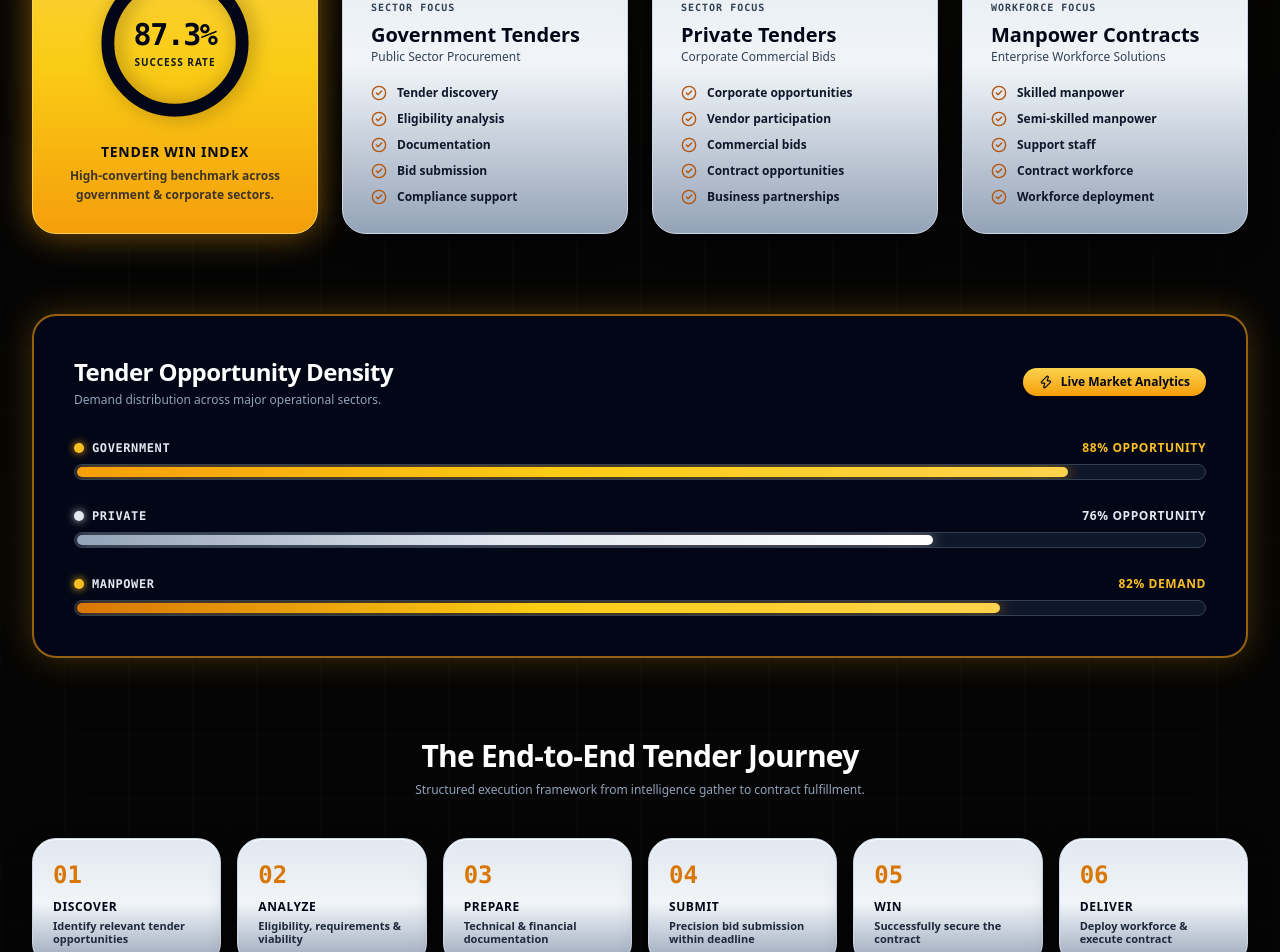
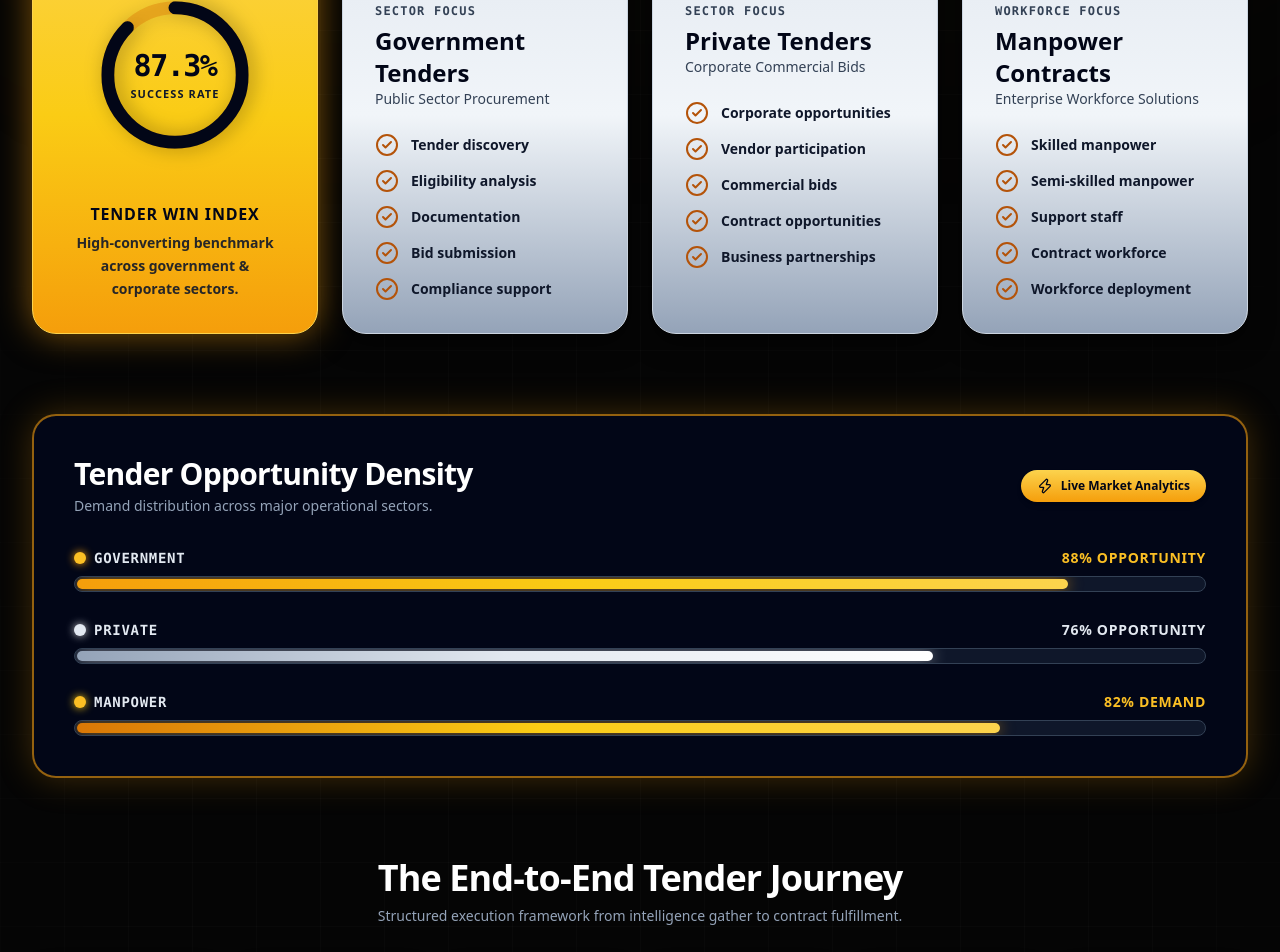
Before and after one commit to ask2global/ASK2Global-Website, a React (Vite) app: page / in a window 1280 px wide. Shown: the part 1848-2800 px from the top of the page. Built offline with nearby package versions, Linux system fonts and the light colour scheme; no server answers.

Commit message:
feat: update - tendar font size 3.0  date 12-oct-26  commit

```diff
--- a/src/components/TenderTable.jsx
+++ b/src/components/TenderTable.jsx
@@ -24,9 +24,9 @@ export default function TenderPerformanceSection() {
    - Hover State: Full Glossy Gold Gradient with Amber Glow
   */
 
-  const interactiveCard = "relative p-7 rounded-3xl bg-gradient-to-b from-slate-200 via-slate-100 to-slate-400 border border-slate-300 text-slate-900 shadow-[0_10px_25px_rgba(0,0,0,0.5),inset_0_1px_0_rgba(255,255,255,0.9)] hover:from-amber-300 hover:via-yellow-400 hover:to-amber-500 hover:border-amber-300 hover:text-slate-950 hover:shadow-[0_0_35px_rgba(245,158,11,0.6),inset_0_1px_0_rgba(255,255,255,0.9)] hover:scale-[1.03] transition-all duration-300 ease-out flex flex-col justify-between group cursor-pointer";
+  const interactiveCard = "relative p-8 rounded-3xl bg-gradient-to-b from-slate-200 via-slate-100 to-slate-400 border border-slate-300 text-slate-900 shadow-[0_10px_25px_rgba(0,0,0,0.5),inset_0_1px_0_rgba(255,255,255,0.9)] hover:from-amber-300 hover:via-yellow-400 hover:to-amber-500 hover:border-amber-300 hover:text-slate-950 hover:shadow-[0_0_35px_rgba(245,158,11,0.6),inset_0_1px_0_rgba(255,255,255,0.9)] hover:scale-[1.03] transition-all duration-300 ease-out flex flex-col justify-between group cursor-pointer";
 
-  const goldenActiveCard = "relative p-7 rounded-3xl bg-gradient-to-b from-amber-300 via-yellow-400 to-amber-500 border border-amber-300 text-slate-950 shadow-[0_0_35px_rgba(245,158,11,0.5),inset_0_1px_0_rgba(255,255,255,0.9)] hover:scale-[1.03] transition-all duration-300 flex flex-col justify-between group cursor-pointer";
+  const goldenActiveCard = "relative p-8 rounded-3xl bg-gradient-to-b from-amber-300 via-yellow-400 to-amber-500 border border-amber-300 text-slate-950 shadow-[0_0_35px_rgba(245,158,11,0.5),inset_0_1px_0_rgba(255,255,255,0.9)] hover:scale-[1.03] transition-all duration-300 flex flex-col justify-between group cursor-pointer";
 
   return (
     <section className="relative w-full bg-[#050505] text-slate-100 font-sans py-24 px-4 sm:px-6 lg:px-8 overflow-hidden">
@@ -51,7 +51,7 @@ export default function TenderPerformanceSection() {
             Tender Performance at a Glance
           </h2>
 
-          <p className="text-base sm:text-lg text-slate-300 max-w-2xl mx-auto font-medium">
+          <p className="text-lg sm:text-xl text-slate-300 max-w-2xl mx-auto font-medium">
             Turning Tender Opportunities into Successful Business Outcomes through Intelligent Analytics.
           </p>
         </div>
@@ -65,7 +65,7 @@ export default function TenderPerformanceSection() {
               <Star className="w-4 h-4 text-slate-950 fill-slate-950/30 animate-pulse" />
             </div>
 
-            <span className="text-[11px] font-mono font-black text-slate-900 uppercase tracking-widest mb-1">
+            <span className="text-xs font-mono font-black text-slate-900 uppercase tracking-widest mb-1">
               Primary Metric
             </span>
 
@@ -88,15 +88,15 @@ export default function TenderPerformanceSection() {
                 <span className="text-3xl font-black font-mono text-slate-950 tracking-tighter">
                   87.3%
                 </span>
-                <span className="text-[10px] text-slate-900 font-extrabold tracking-widest uppercase mt-0.5">
+                <span className="text-[11px] text-slate-900 font-extrabold tracking-widest uppercase mt-0.5">
                   Success Rate
                 </span>
               </div>
             </div>
 
             <div>
-              <h3 className="text-sm font-black text-slate-950 uppercase tracking-wider">Tender Win Index</h3>
-              <p className="text-xs text-slate-900/80 font-semibold mt-1 leading-relaxed">High-converting benchmark across government & corporate sectors.</p>
+              <h3 className="text-base font-black text-slate-950 uppercase tracking-wider">Tender Win Index</h3>
+              <p className="text-sm text-slate-900/90 font-semibold mt-1.5 leading-relaxed">High-converting benchmark across government & corporate sectors.</p>
             </div>
           </div>
 
@@ -106,14 +106,14 @@ export default function TenderPerformanceSection() {
               <div className="w-12 h-12 rounded-2xl bg-gradient-to-b from-slate-100 to-slate-300 group-hover:from-amber-200 group-hover:to-amber-400 border border-slate-400 group-hover:border-amber-300 flex items-center justify-center mb-5 shadow-inner transition-colors duration-300">
                 <Building2 className="w-6 h-6 text-slate-900" />
               </div>
-              <span className="text-[10px] font-mono font-extrabold text-slate-700 group-hover:text-slate-900 uppercase tracking-widest">Sector Focus</span>
-              <h3 className="text-xl font-black text-slate-950 mt-1">Government Tenders</h3>
-              <p className="text-xs text-slate-700 group-hover:text-slate-900/90 font-medium mb-5">Public Sector Procurement</p>
+              <span className="text-xs font-mono font-extrabold text-slate-700 group-hover:text-slate-900 uppercase tracking-widest">Sector Focus</span>
+              <h3 className="text-2xl font-black text-slate-950 mt-1">Government Tenders</h3>
+              <p className="text-sm text-slate-700 group-hover:text-slate-900/90 font-medium mb-6">Public Sector Procurement</p>
 
-              <ul className="space-y-2.5 text-xs text-slate-900 font-bold">
+              <ul className="space-y-3 text-sm text-slate-900 font-bold">
                 {['Tender discovery', 'Eligibility analysis', 'Documentation', 'Bid submission', 'Compliance support'].map((item, idx) => (
-                  <li key={idx} className="flex items-center gap-2.5">
-                    <CheckCircle2 className="w-4 h-4 text-amber-700 group-hover:text-slate-950 shrink-0" />
+                  <li key={idx} className="flex items-center gap-3">
+                    <CheckCircle2 className="w-4.5 h-4.5 text-amber-700 group-hover:text-slate-950 shrink-0" />
                     <span>{item}</span>
                   </li>
                 ))}
@@ -127,14 +127,14 @@ export default function TenderPerformanceSection() {
               <div className="w-12 h-12 rounded-2xl bg-gradient-to-b from-slate-100 to-slate-300 group-hover:from-amber-200 group-hover:to-amber-400 border border-slate-400 group-hover:border-amber-300 flex items-center justify-center mb-5 shadow-inner transition-colors duration-300">
                 <Briefcase className="w-6 h-6 text-slate-900" />
               </div>
-              <span className="text-[10px] font-mono font-extrabold text-slate-700 group-hover:text-slate-900 uppercase tracking-widest">Sector Focus</span>
-              <h3 className="text-xl font-black text-slate-950 mt-1">Private Tenders</h3>
-              <p className="text-xs text-slate-700 group-hover:text-slate-900/90 font-medium mb-5">Corporate Commercial Bids</p>
+              <span className="text-xs font-mono font-extrabold text-slate-700 group-hover:text-slate-900 uppercase tracking-widest">Sector Focus</span>
+              <h3 className="text-2xl font-black text-slate-950 mt-1">Private Tenders</h3>
+              <p className="text-sm text-slate-700 group-hover:text-slate-900/90 font-medium mb-6">Corporate Commercial Bids</p>
 
-              <ul className="space-y-2.5 text-xs text-slate-900 font-bold">
+              <ul className="space-y-3 text-sm text-slate-900 font-bold">
                 {['Corporate opportunities', 'Vendor participation', 'Commercial bids', 'Contract opportunities', 'Business partnerships'].map((item, idx) => (
-                  <li key={idx} className="flex items-center gap-2.5">
-                    <CheckCircle2 className="w-4 h-4 text-amber-700 group-hover:text-slate-950 shrink-0" />
+                  <li key={idx} className="flex items-center gap-3">
+                    <CheckCircle2 className="w-4.5 h-4.5 text-amber-700 group-hover:text-slate-950 shrink-0" />
                     <span>{item}</span>
                   </li>
                 ))}
@@ -148,14 +148,14 @@ export default function TenderPerformanceSection() {
               <div className="w-12 h-12 rounded-2xl bg-gradient-to-b from-slate-100 to-slate-300 group-hover:from-amber-200 group-hover:to-amber-400 border border-slate-400 group-hover:border-amber-300 flex items-center justify-center mb-5 shadow-inner transition-colors duration-300">
                 <Users className="w-6 h-6 text-slate-900" />
               </div>
-              <span className="text-[10px] font-mono font-extrabold text-slate-700 group-hover:text-slate-900 uppercase tracking-widest">Workforce Focus</span>
-              <h3 className="text-xl font-black text-slate-950 mt-1">Manpower Contracts</h3>
-              <p className="text-xs text-slate-700 group-hover:text-slate-900/90 font-medium mb-5">Enterprise Workforce Solutions</p>
+              <span className="text-xs font-mono font-extrabold text-slate-700 group-hover:text-slate-900 uppercase tracking-widest">Workforce Focus</span>
+              <h3 className="text-2xl font-black text-slate-950 mt-1">Manpower Contracts</h3>
+              <p className="text-sm text-slate-700 group-hover:text-slate-900/90 font-medium mb-6">Enterprise Workforce Solutions</p>
 
-              <ul className="space-y-2.5 text-xs text-slate-900 font-bold">
+              <ul className="space-y-3 text-sm text-slate-900 font-bold">
                 {['Skilled manpower', 'Semi-skilled manpower', 'Support staff', 'Contract workforce', 'Workforce deployment'].map((item, idx) => (
-                  <li key={idx} className="flex items-center gap-2.5">
-                    <CheckCircle2 className="w-4 h-4 text-amber-700 group-hover:text-slate-950 shrink-0" />
+                  <li key={idx} className="flex items-center gap-3">
+                    <CheckCircle2 className="w-4.5 h-4.5 text-amber-700 group-hover:text-slate-950 shrink-0" />
                     <span>{item}</span>
                   </li>
                 ))}
@@ -165,15 +165,15 @@ export default function TenderPerformanceSection() {
 
         </div>
 
-        {/* SECTION 1: TENDER OPPORTUNITY DENSITY (KEPT & ENHANCED WITH HOVER EFFECTS) */}
+        {/* SECTION 1: TENDER OPPORTUNITY DENSITY */}
         <div className="p-8 sm:p-10 rounded-3xl bg-slate-950 border-2 border-amber-500/60 shadow-[0_0_35px_rgba(245,158,11,0.25)] hover:border-amber-400 hover:shadow-[0_0_50px_rgba(245,158,11,0.4)] transition-all duration-300">
           <div className="mb-8 flex flex-col sm:flex-row sm:items-center justify-between gap-4">
             <div>
-              <h3 className="text-2xl font-black text-white tracking-tight">Tender Opportunity Density</h3>
-              <p className="text-xs text-slate-400 mt-1">Demand distribution across major operational sectors.</p>
+              <h3 className="text-2xl sm:text-3xl font-black text-white tracking-tight">Tender Opportunity Density</h3>
+              <p className="text-sm text-slate-400 mt-1">Demand distribution across major operational sectors.</p>
             </div>
-            <div className="inline-flex items-center gap-2 px-4 py-1.5 rounded-full bg-gradient-to-b from-amber-300 to-amber-500 text-slate-950 text-xs font-black shadow-md cursor-pointer hover:scale-105 transition-transform">
-              <Zap className="w-3.5 h-3.5 text-slate-950" />
+            <div className="inline-flex items-center gap-2 px-4 py-2 rounded-full bg-gradient-to-b from-amber-300 to-amber-500 text-slate-950 text-xs font-black shadow-md cursor-pointer hover:scale-105 transition-transform">
+              <Zap className="w-4 h-4 text-slate-950" />
               Live Market Analytics
             </div>
           </div>
@@ -181,9 +181,9 @@ export default function TenderPerformanceSection() {
           <div className="space-y-7">
             {/* Government Bar */}
             <div>
-              <div className="flex justify-between items-center text-xs mb-2">
+              <div className="flex justify-between items-center text-sm mb-2">
                 <span className="font-extrabold font-mono text-slate-200 tracking-wider flex items-center gap-2">
-                  <span className="w-2.5 h-2.5 rounded-full bg-amber-400 shadow-[0_0_8px_rgba(245,158,11,1)]" />
+                  <span className="w-3 h-3 rounded-full bg-amber-400 shadow-[0_0_8px_rgba(245,158,11,1)]" />
                   GOVERNMENT
                 </span>
                 <span className="text-amber-400 font-black uppercase tracking-wider">88% Opportunity</span>
@@ -195,9 +195,9 @@ export default function TenderPerformanceSection() {
 
             {/* Private Bar */}
             <div>
-              <div className="flex justify-between items-center text-xs mb-2">
+              <div className="flex justify-between items-center text-sm mb-2">
                 <span className="font-extrabold font-mono text-slate-200 tracking-wider flex items-center gap-2">
-                  <span className="w-2.5 h-2.5 rounded-full bg-slate-200 shadow-[0_0_8px_rgba(255,255,255,0.8)]" />
+                  <span className="w-3 h-3 rounded-full bg-slate-200 shadow-[0_0_8px_rgba(255,255,255,0.8)]" />
                   PRIVATE
                 </span>
                 <span className="text-slate-200 font-black uppercase tracking-wider">76% Opportunity</span>
@@ -209,9 +209,9 @@ export default function TenderPerformanceSection() {
 
             {/* Manpower Bar */}
             <div>
-              <div className="flex justify-between items-center text-xs mb-2">
+              <div className="flex justify-between items-center text-sm mb-2">
                 <span className="font-extrabold font-mono text-slate-200 tracking-wider flex items-center gap-2">
-                  <span className="w-2.5 h-2.5 rounded-full bg-amber-400 shadow-[0_0_8px_rgba(250,204,21,1)]" />
+                  <span className="w-3 h-3 rounded-full bg-amber-400 shadow-[0_0_8px_rgba(250,204,21,1)]" />
                   MANPOWER
                 </span>
                 <span className="text-amber-400 font-black uppercase tracking-wider">82% Demand</span>
@@ -223,11 +223,11 @@ export default function TenderPerformanceSection() {
           </div>
         </div>
 
-        {/* STEPPER CARDS (HOVER TO GOLD) */}
+        {/* STEPPER CARDS */}
         <div className="space-y-10">
           <div className="text-center">
-            <h3 className="text-3xl font-black text-white tracking-tight">The End-to-End Tender Journey</h3>
-            <p className="text-xs text-slate-400 mt-2">Structured execution framework from intelligence gather to contract fulfillment.</p>
+            <h3 className="text-3xl sm:text-4xl font-black text-white tracking-tight">The End-to-End Tender Journey</h3>
+            <p className="text-sm text-slate-400 mt-2">Structured execution framework from intelligence gather to contract fulfillment.</p>
           </div>
 
           <div className="grid grid-cols-1 md:grid-cols-3 lg:grid-cols-6 gap-4">
@@ -241,35 +241,35 @@ export default function TenderPerformanceSection() {
             ].map((item, index) => (
               <div
                 key={index}
-                className={`${interactiveCard} !p-5 text-left`}
+                className={`${interactiveCard} !p-6 text-left`}
               >
-                <div className="text-2xl font-black font-mono mb-2 text-amber-600 group-hover:text-slate-950 transition-colors">
+                <div className="text-3xl font-black font-mono mb-3 text-amber-600 group-hover:text-slate-950 transition-colors">
                   {item.step}
                 </div>
                 <div>
-                  <h4 className="text-xs font-black tracking-wider mb-1 text-slate-950">{item.title}</h4>
-                  <p className="text-[11px] font-semibold text-slate-800 group-hover:text-slate-950 leading-tight">{item.desc}</p>
+                  <h4 className="text-sm font-black tracking-wider mb-1.5 text-slate-950">{item.title}</h4>
+                  <p className="text-xs font-semibold text-slate-800 group-hover:text-slate-950 leading-relaxed">{item.desc}</p>
                 </div>
               </div>
             ))}
           </div>
         </div>
 
-        {/* SECTION 2: GOVERNMENT VS PRIVATE METRICS (KEPT & INNER BOXES HOVER TO GOLD) */}
+        {/* SECTION 2: GOVERNMENT VS PRIVATE METRICS */}
         <div className="p-8 sm:p-10 rounded-3xl bg-slate-950 border-2 border-amber-500/60 shadow-[0_0_35px_rgba(245,158,11,0.25)]">
           <div className="flex flex-col sm:flex-row justify-between sm:items-center gap-4 mb-8">
             <div>
-              <h3 className="text-2xl font-black text-white tracking-tight">Government vs Private Metrics</h3>
-              <p className="text-xs text-slate-400 mt-1">Comparative evaluation across bid lifecycle stages.</p>
+              <h3 className="text-2xl sm:text-3xl font-black text-white tracking-tight">Government vs Private Metrics</h3>
+              <p className="text-sm text-slate-400 mt-1">Comparative evaluation across bid lifecycle stages.</p>
             </div>
 
-            <div className="flex items-center gap-6 text-xs font-mono">
+            <div className="flex items-center gap-6 text-sm font-mono">
               <div className="flex items-center gap-2">
-                <span className="w-3.5 h-3.5 rounded-md bg-gradient-to-b from-amber-300 to-amber-500 inline-block shadow-md" />
+                <span className="w-4 h-4 rounded-md bg-gradient-to-b from-amber-300 to-amber-500 inline-block shadow-md" />
                 <span className="text-slate-200 font-bold">Government</span>
               </div>
               <div className="flex items-center gap-2">
-                <span className="w-3.5 h-3.5 rounded-md bg-gradient-to-b from-slate-200 to-slate-400 inline-block shadow-md" />
+                <span className="w-4 h-4 rounded-md bg-gradient-to-b from-slate-200 to-slate-400 inline-block shadow-md" />
                 <span className="text-slate-200 font-bold">Private</span>
               </div>
             </div>
@@ -283,26 +283,26 @@ export default function TenderPerformanceSection() {
               { category: 'Contracts Awarded', govt: 60, pvt: 45 }
             ].map((item, idx) => (
               <div key={idx} className={interactiveCard}>
-                <span className="text-xs font-black text-slate-950 block border-b border-slate-400/60 group-hover:border-slate-900/40 pb-2 mb-3">{item.category}</span>
+                <span className="text-sm font-black text-slate-950 block border-b border-slate-400/60 group-hover:border-slate-900/40 pb-2.5 mb-4">{item.category}</span>
 
                 {/* Government Series */}
-                <div className="space-y-1.5 mb-3">
-                  <div className="flex justify-between text-[10px] font-mono font-black text-slate-950">
+                <div className="space-y-2 mb-4">
+                  <div className="flex justify-between text-xs font-mono font-black text-slate-950">
                     <span>GOVT</span>
                     <span>{item.govt}%</span>
                   </div>
-                  <div className="w-full bg-slate-300 group-hover:bg-amber-200/60 h-2.5 rounded-full overflow-hidden border border-slate-400 group-hover:border-amber-300 transition-colors">
+                  <div className="w-full bg-slate-300 group-hover:bg-amber-200/60 h-3 rounded-full overflow-hidden border border-slate-400 group-hover:border-amber-300 transition-colors">
                     <div className="bg-gradient-to-r from-amber-500 to-yellow-400 group-hover:from-slate-950 group-hover:to-slate-800 h-full rounded-full transition-colors" style={{ width: `${item.govt}%` }} />
                   </div>
                 </div>
 
                 {/* Private Series */}
-                <div className="space-y-1.5">
-                  <div className="flex justify-between text-[10px] font-mono font-black text-slate-800 group-hover:text-slate-950">
+                <div className="space-y-2">
+                  <div className="flex justify-between text-xs font-mono font-black text-slate-800 group-hover:text-slate-950">
                     <span>PVT</span>
                     <span>{item.pvt}%</span>
                   </div>
-                  <div className="w-full bg-slate-300 group-hover:bg-amber-200/60 h-2.5 rounded-full overflow-hidden border border-slate-400 group-hover:border-amber-300 transition-colors">
+                  <div className="w-full bg-slate-300 group-hover:bg-amber-200/60 h-3 rounded-full overflow-hidden border border-slate-400 group-hover:border-amber-300 transition-colors">
                     <div className="bg-gradient-to-r from-slate-500 to-slate-700 group-hover:from-amber-700 group-hover:to-amber-900 h-full rounded-full transition-colors" style={{ width: `${item.pvt}%` }} />
                   </div>
                 </div>
@@ -311,12 +311,12 @@ export default function TenderPerformanceSection() {
           </div>
         </div>
 
-        {/* WORKFORCE DEPLOYMENT SECTION (HOVER TO GOLD) */}
+        {/* WORKFORCE DEPLOYMENT SECTION */}
         <div className="p-8 sm:p-10 rounded-3xl bg-slate-950 border-2 border-amber-500/60 space-y-7 shadow-[0_0_35px_rgba(245,158,11,0.25)]">
           <div>
-            <span className="text-[10px] font-mono font-black text-amber-400 uppercase tracking-widest">Operational Fulfillment</span>
-            <h3 className="text-2xl font-black text-white mt-1">From Tender Award to Workforce Deployment</h3>
-            <p className="text-xs text-slate-400 mt-1">Systematic post-award recruitment and deployment workflow.</p>
+            <span className="text-xs font-mono font-black text-amber-400 uppercase tracking-widest">Operational Fulfillment</span>
+            <h3 className="text-2xl sm:text-3xl font-black text-white mt-1">From Tender Award to Workforce Deployment</h3>
+            <p className="text-sm text-slate-400 mt-1">Systematic post-award recruitment and deployment workflow.</p>
           </div>
 
           <div className="grid grid-cols-2 md:grid-cols-3 lg:grid-cols-6 gap-4">
@@ -330,11 +330,11 @@ export default function TenderPerformanceSection() {
             ].map((item, idx) => {
               const IconComp = item.icon;
               return (
-                <div key={idx} className={`${interactiveCard} !p-4 items-center text-center space-y-2`}>
-                  <div className="p-2.5 rounded-xl bg-gradient-to-b from-slate-100 to-slate-300 group-hover:from-amber-200 group-hover:to-amber-400 border border-slate-400 group-hover:border-amber-300 text-slate-900 shadow-sm transition-colors">
-                    <IconComp className="w-5 h-5 text-amber-700 group-hover:text-slate-950" />
+                <div key={idx} className={`${interactiveCard} !p-5 items-center text-center space-y-3`}>
+                  <div className="p-3 rounded-xl bg-gradient-to-b from-slate-100 to-slate-300 group-hover:from-amber-200 group-hover:to-amber-400 border border-slate-400 group-hover:border-amber-300 text-slate-900 shadow-sm transition-colors">
+                    <IconComp className="w-6 h-6 text-amber-700 group-hover:text-slate-950" />
                   </div>
-                  <span className="text-xs font-black text-slate-950">{item.stage}</span>
+                  <span className="text-sm font-black text-slate-950">{item.stage}</span>
                 </div>
               );
             })}
```
